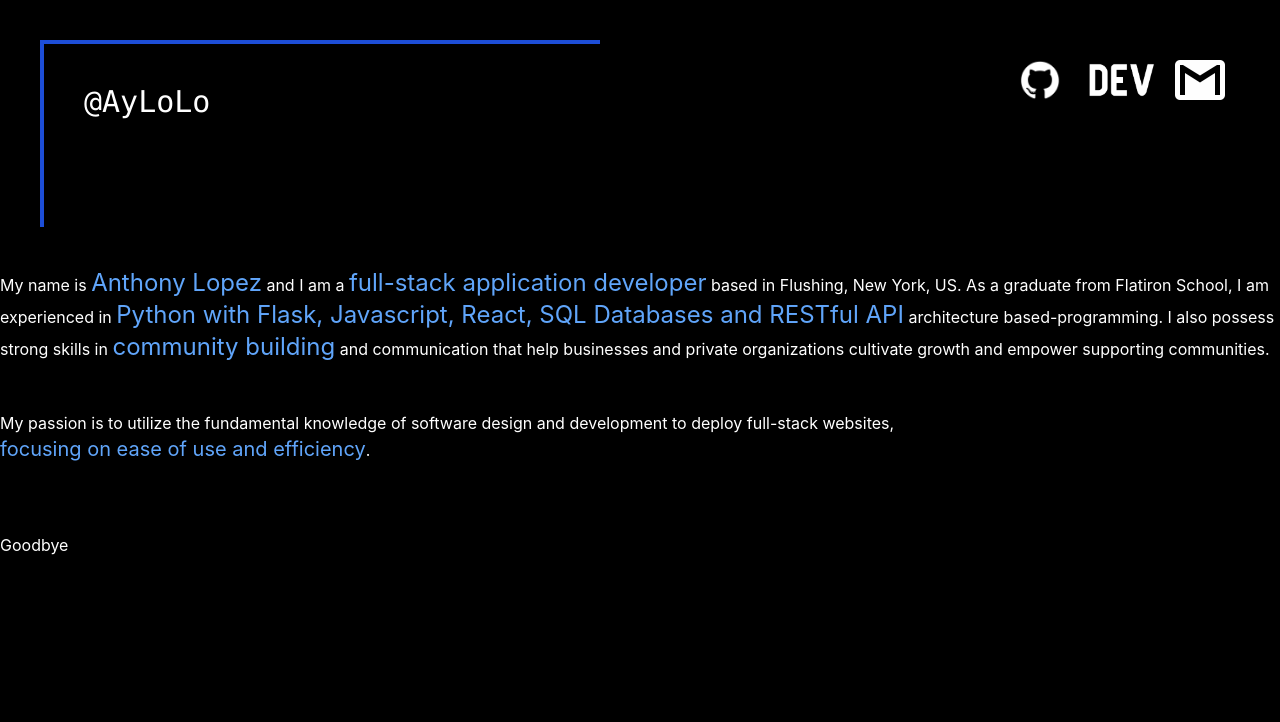
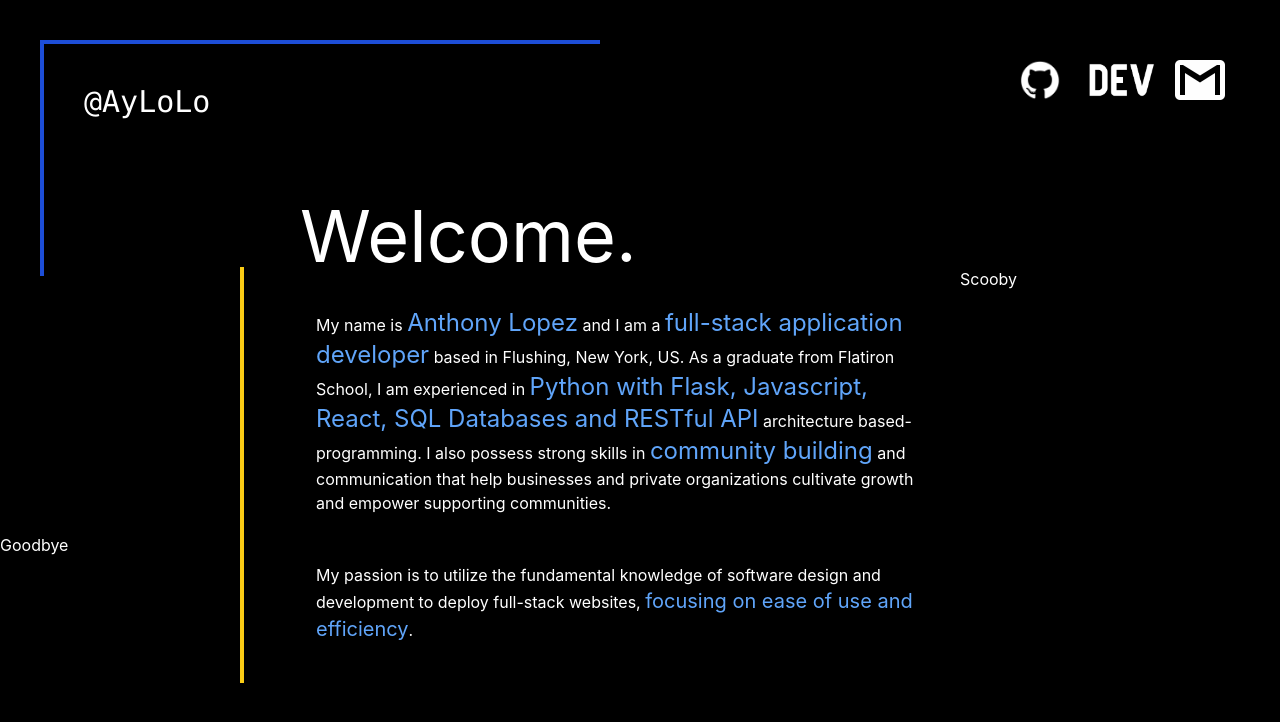
Before and after one commit to AyLoLo/personal-website, a React (Create React App) app: page / in a window 1280 px wide. Shown: the top 722 px of the page. Built offline with nearby package versions, Linux system fonts and the light colour scheme.

Commit message:
Appropiated sizing for span and Welcome Header

```diff
--- a/src/App.js
+++ b/src/App.js
@@ -9,8 +9,9 @@ function App() {
   return (
     <div className='grid grid-rows-3 h-screen text-white'>
       <div className='grid grid-cols-2'>
-        <div className='border-l-4 border-t-4 border-blue-700 m-10 p-10'>
-          <span className='font-mono text-3xl'>@AyLoLo</span>
+        <div className='border-l-4 border-t-4 border-blue-700 ml-10 mt-10 mr-10 grid grid-rows-2'>
+          <span className='font-mono text-3xl p-10'>@AyLoLo</span>
+          <span className='ml-64 mt-10 text-7xl'>Welcome.</span>
         </div>
         <div className='m-10 flex flex-row justify-end'>
           <a href="https://github.com/AyLoLo" target="_blank" rel="noreffer">
@@ -19,19 +20,26 @@ function App() {
           <a href="https://dev.to/aylolo" target="_blank" rel="noreffer">
             <img className="w-20 h-20" src={Dev} alt="Dev Link"/>
           </a>
-          <a href="malito:anthonydlr66@gmail.com" target='_blank' rel="noreffer">
+          <a href="mailto:anthonydlr66@gmail.com" target='_blank' rel="noreffer">
             <img className="w-20 h-20" src={Gmail} alt="Gmail Link"/>
           </a>
         </div>
       </div>
-      <div className='text-white'>
+      <div className='grid grid-cols-4'>
+        <div className='col-span-3 ml-60 border-l-4 border-yellow-400'>
+          <div className='text-white ml-8 p-10'>
               My name is <span className='text-blue-400 text-2xl'>Anthony Lopez</span> and I am a <span className='text-blue-400 text-2xl'>full-stack application developer</span> based in Flushing, New York, US.
               As a graduate from Flatiron School, I am experienced in <span className='text-blue-400 text-2xl'>Python with Flask, Javascript, React, SQL Databases and RESTful API</span> architecture based-programming.
               I also possess strong skills in <span className='text-blue-400 text-2xl'>community building</span> and communication that help businesses and private organizations cultivate growth and empower supporting communities.
               <br></br>
               <br></br>
               <br></br>
-          My passion is to utilize the fundamental knowledge of software design and development to deploy full-stack websites, <br></br> <span className='text-blue-400 text-xl'> focusing on ease of use and efficiency</span>.
+              My passion is to utilize the fundamental knowledge of software design and development to deploy full-stack websites, <span className='text-blue-400 text-xl'> focusing on ease of use and efficiency</span>.
+          </div>
+        </div>
+        <div>
+          Scooby
+        </div>
       </div>
       <div className='text-white'>
         Goodbye
```
Lines whose indentation alone changed are shown as unchanged.
